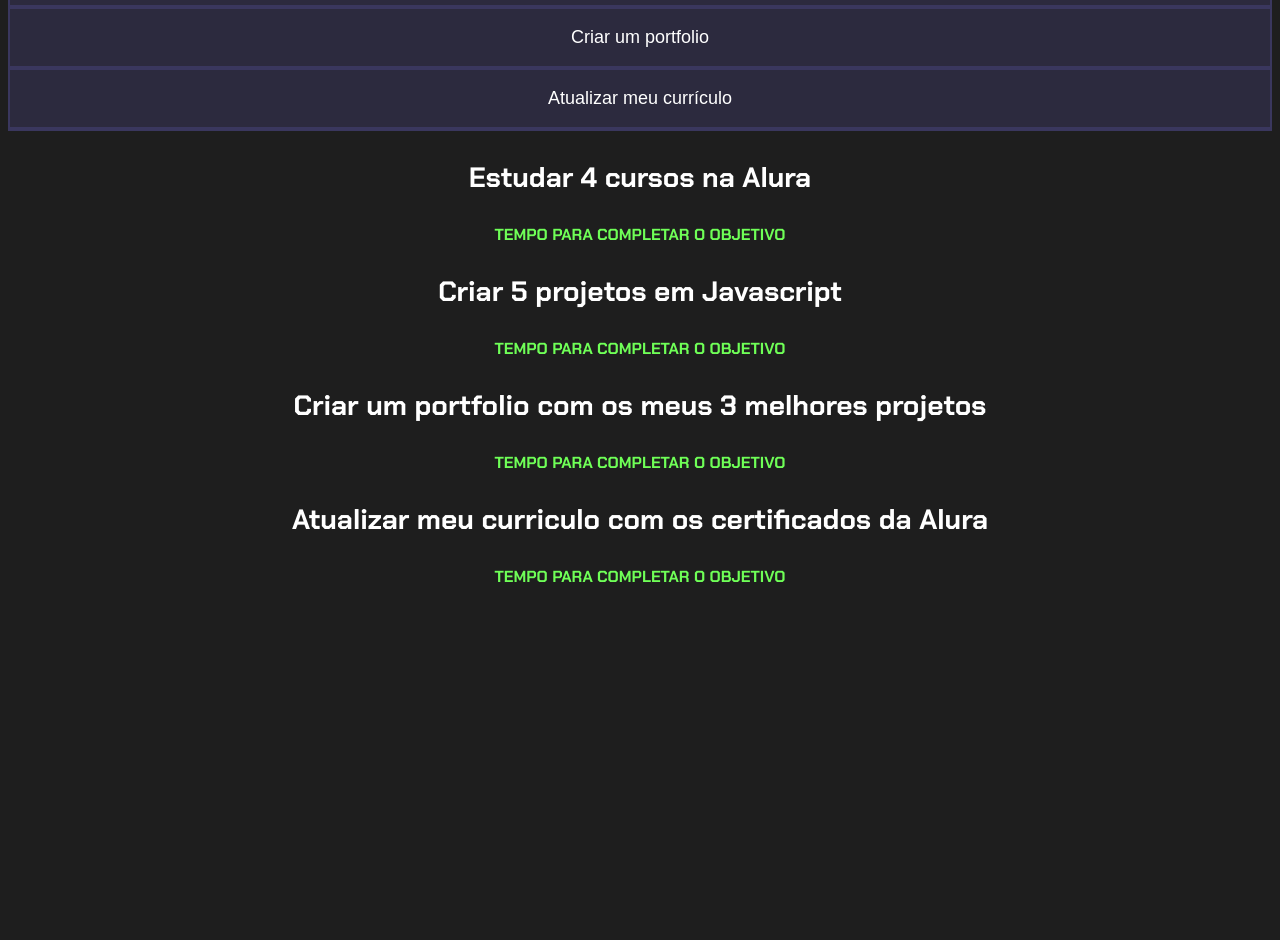
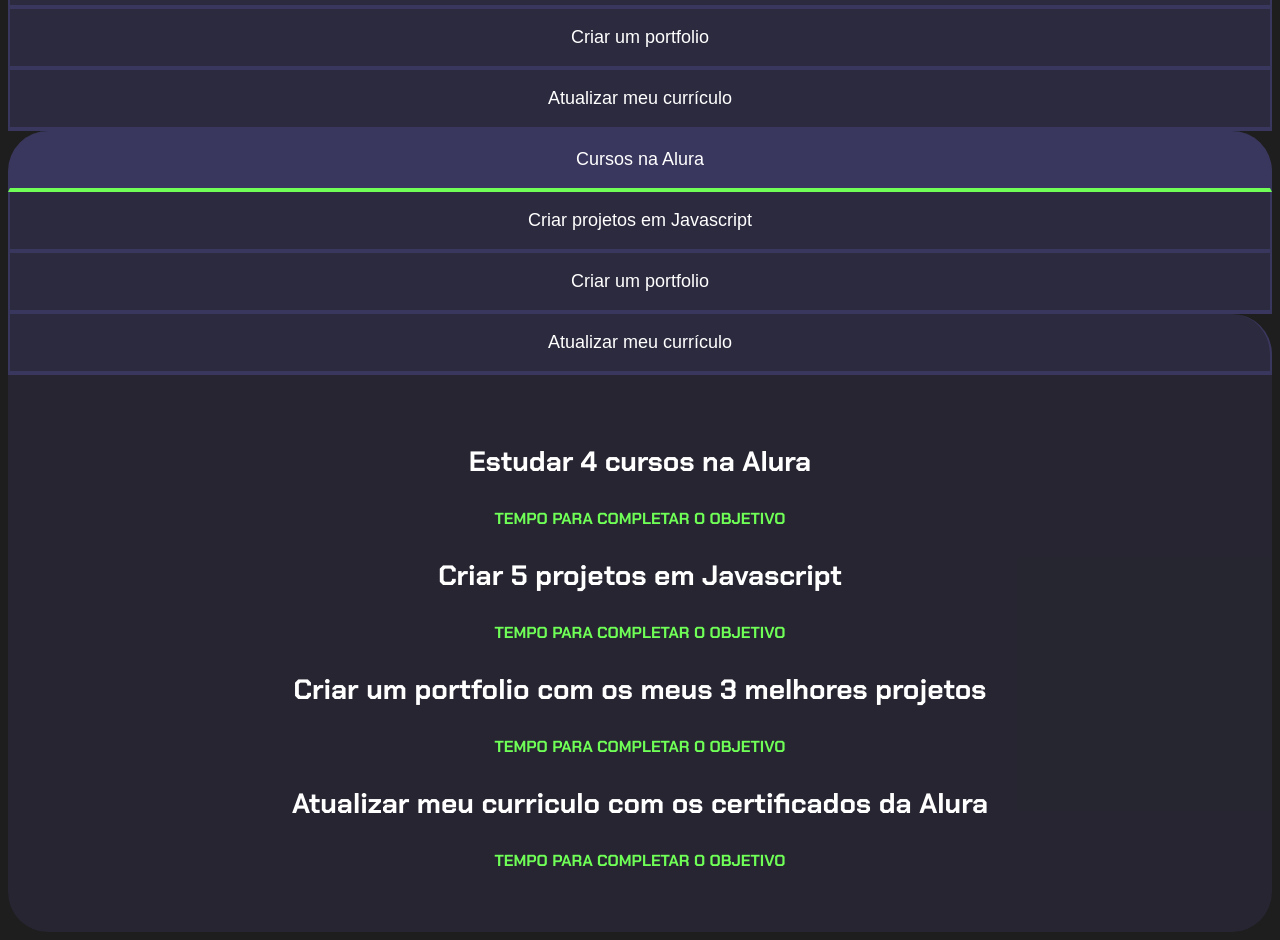
Before and after one commit to M4r1l0o/Projet-o-do-Muril-o, a plain HTML site: page index.html in a window 1280 px wide. Shown: the part 460-1400 px from the top of the page. Before the commit the page ends 1068 px from the top, so only its background shows below. Drawn offline with Linux system fonts and the light colour scheme.

Commit message:
Unidade 3.2

```diff
--- a/index.html
+++ b/index.html
@@ -23,6 +23,13 @@
 <button class="botao">Criar projetos em Javascript</button>
 <button class="botao">Criar um portfolio</button>
 <button class="botao">Atualizar meu currículo</button>
+<div class="conteudo">
+  <div class="botoes">
+    <button class="botao ativo">Cursos na Alura</button>
+    <button class="botao">Criar projetos em Javascript</button>
+    <button class="botao">Criar um portfolio</button>
+    <button class="botao">Atualizar meu currículo</button>
+  </div>
   <div class="abas-textos">
     <div class="aba-conteudo">
       <h3 class="aba-conteudo-titulo-principal">Estudar 4 cursos na Alura</h3>
@@ -55,3 +62,4 @@
       </h4>
     </div>
   </div>
+</div>
--- a/style.css
+++ b/style.css
@@ -73,6 +73,11 @@
   background-color: var(--botao-ativo);
   border-bottom: 4px solid var(--verde);
 }
+.abas-textos {
+  background-color: var(--texto-fundo);
+  padding: 40px;
+  border-radius: 0 0 40px 40px;
+}
 .botao.ativo {
   background-color: var(--botao-ativo);
   border-bottom: 4px solid var(--verde);
```
Lines whose indentation alone changed are shown as unchanged.
